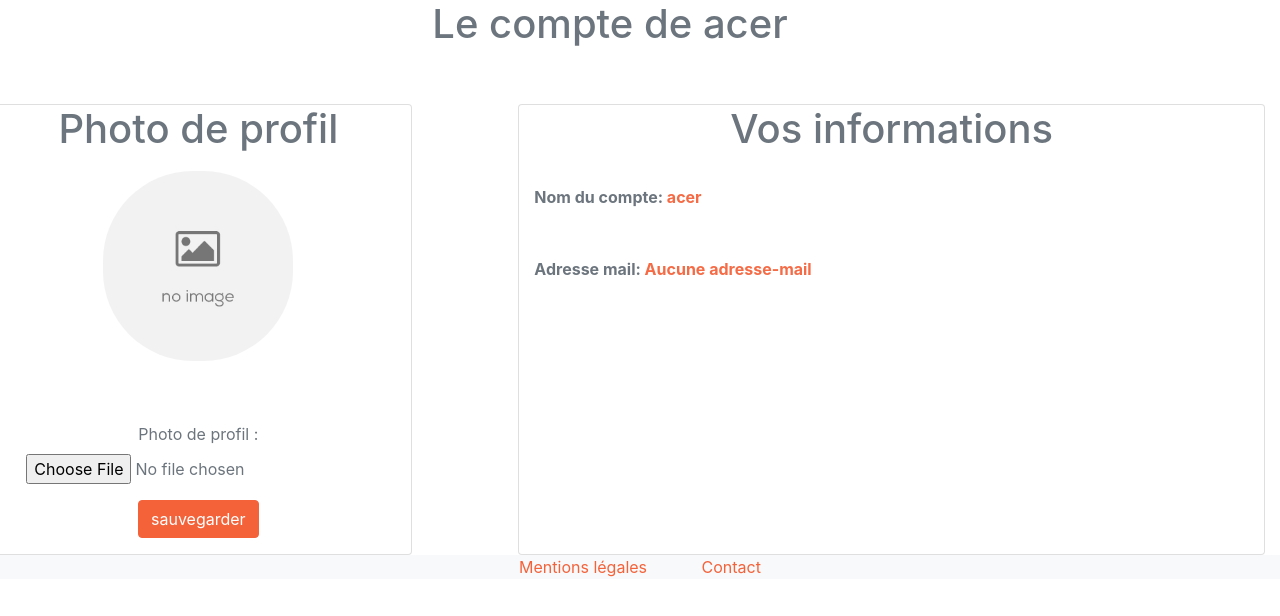
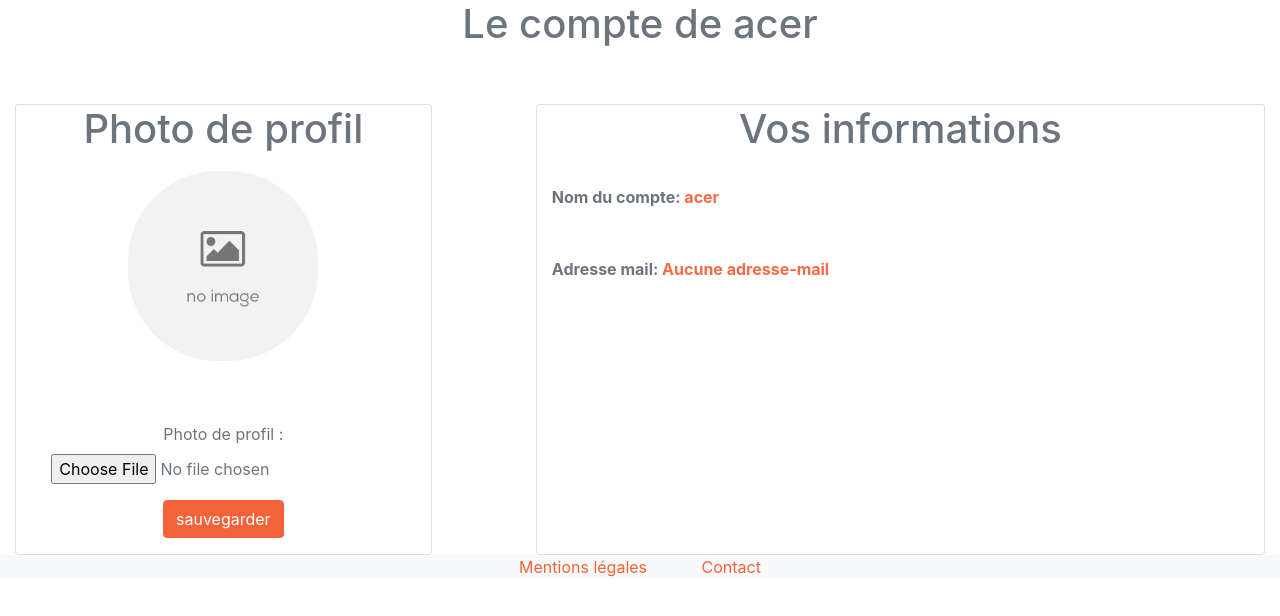
Before and after one commit to Frantz680/Site-elec, a Django app: page /accounts/my_account/ in a window 1280 px wide. Shown: the part 103-719 px from the top of the page. Run offline with Django 3.2, Linux system fonts and the light colour scheme; a user stored in the database is signed in; data that the repository does not hold is empty; some libraries are stand-ins or nearby versions.

Commit message:
Problème de marge ok

```diff
--- a/static/css/styles.css
+++ b/static/css/styles.css
@@ -13,6 +13,7 @@ body
 
 .row{
     margin-right: 15px !important;
+    margin-left: 15px !important;
 }
 
 .title_orange
--- a/static/css/styles_lumiere.css
+++ b/static/css/styles_lumiere.css
@@ -2,7 +2,6 @@
 .masthead-lumiere-home{
     height: 100%;
     width: 100%;
-    padding-right: -15px !important;
 }
 
 .title_orange
```
